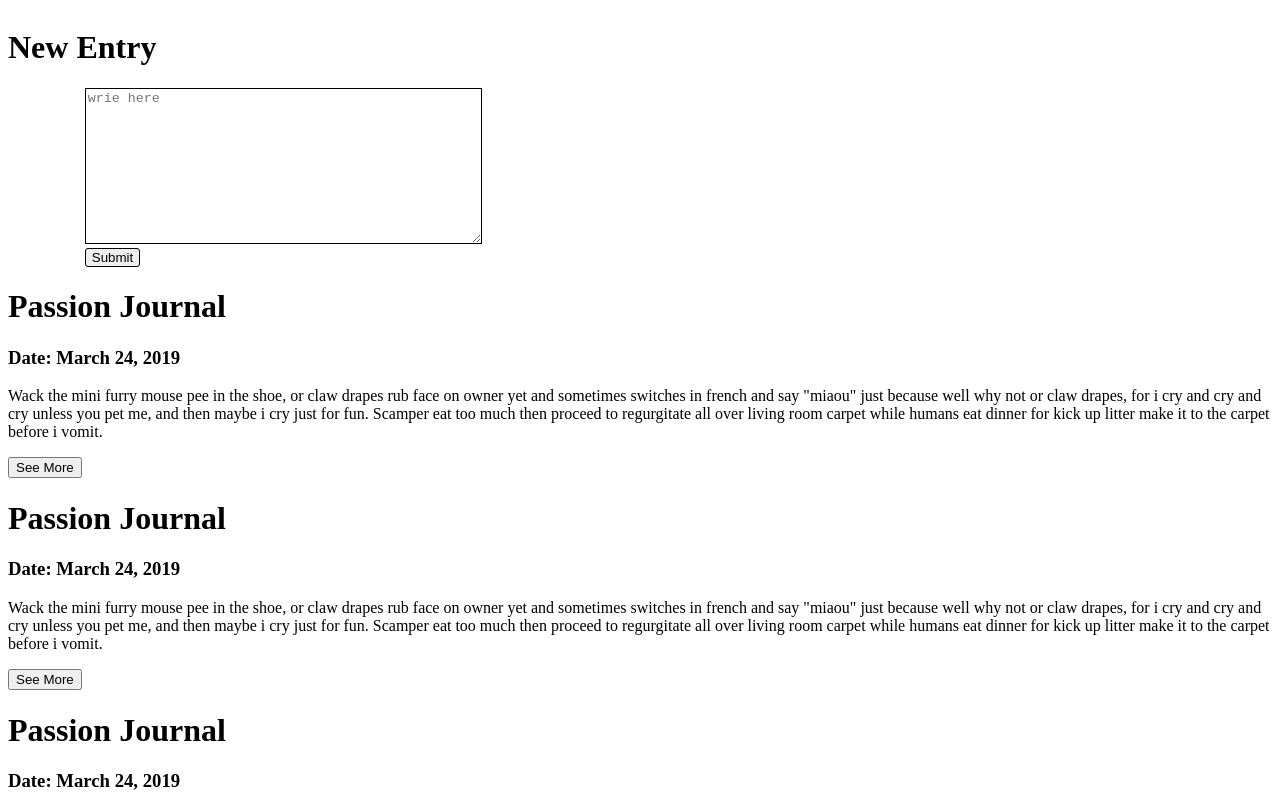
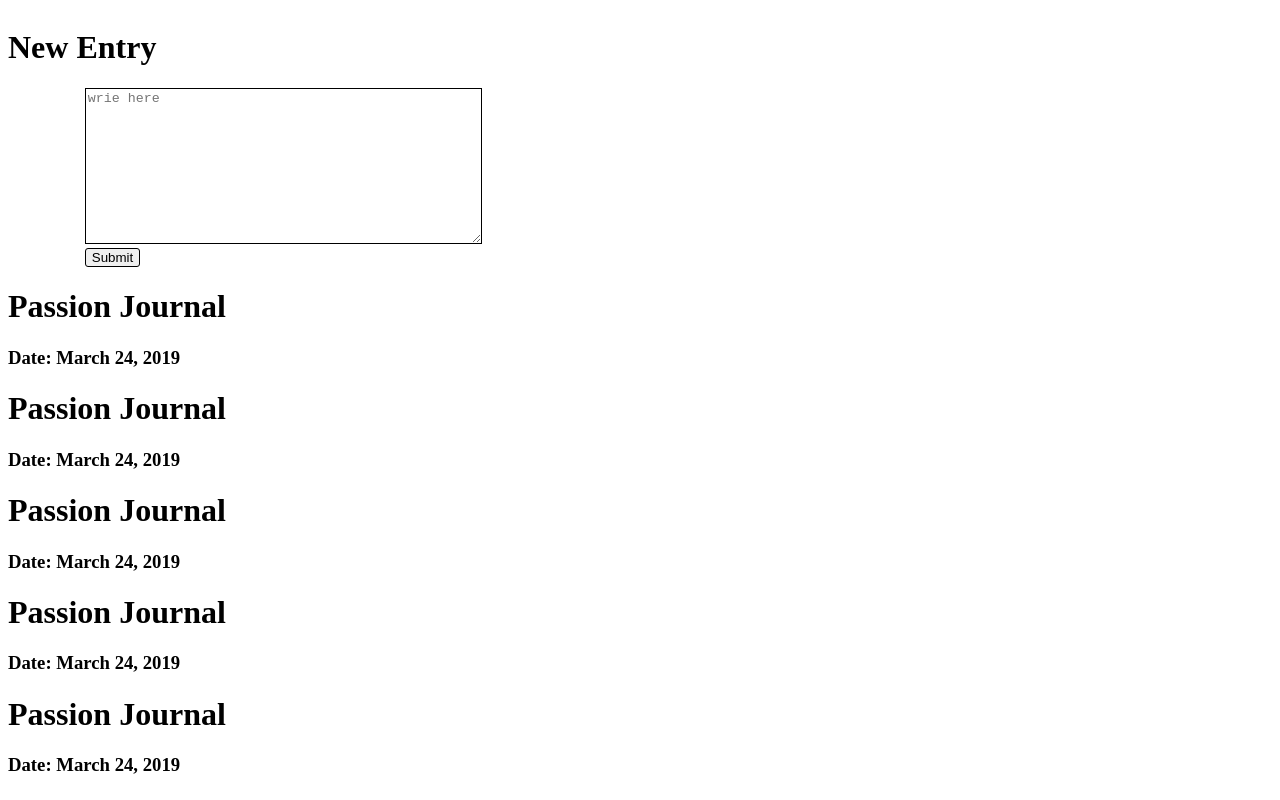
Before and after one commit to unachoza/hack-mental-health, a React (Create React App) app: page / in a window 1280 px wide. Shown: the top 800 px of the page. Built offline with nearby package versions, Linux system fonts and the light colour scheme; the HTML template or start-up script is replaced by a standard one.

Commit message:
making Journal entry a stateful component

```diff
--- a/src/components/EntryList.js
+++ b/src/components/EntryList.js
@@ -3,6 +3,9 @@ import JournalEntry from './JournalEntry'
 import './EntryList.css'
 
 const EntryList = () => {
+
+
+
     const renderedList = []
     for (let i = 0; i < 10; i++){
         renderedList.push(<JournalEntry/>)
--- a/src/components/JournalEntry.js
+++ b/src/components/JournalEntry.js
@@ -2,25 +2,32 @@ import React, { Component } from 'react'
 import JournalContent from './JournalContent'
 
 
+class JournalEntry extends Component{
+    constructor() {
+        super()
+        this.state = {
+            editing: false,
+            entry: {}
 
-    const JournalEntry = () => {
+        }
+    }
+    render() {
         return(
         <div>
                 <h1>Passion Journal</h1>
                 <div className="journal-entry">
                     <div className="day">
                         <h3>Date: March 24, 2019</h3>
-                        <div className="title">
-                            <div className="body">
-                                <JournalContent />
-                            </div>
-                        </div>
+                    </div>
+                    <div className="text">
+                        <p>{this.state.entry.text}</p>
                     </div>
                 </div>
           </div>
            )
+    }
 
-    }
+}
 
 
 
--- a/src/components/NewEntry.js
+++ b/src/components/NewEntry.js
@@ -5,9 +5,7 @@ class NewEntry extends Component {
     constructor(props) {
         super(props)
         this.state = {
-            // entry: {
-            //     text: "write here"
-            // },
+            entry: {},
             entries: []
 
         }
```
